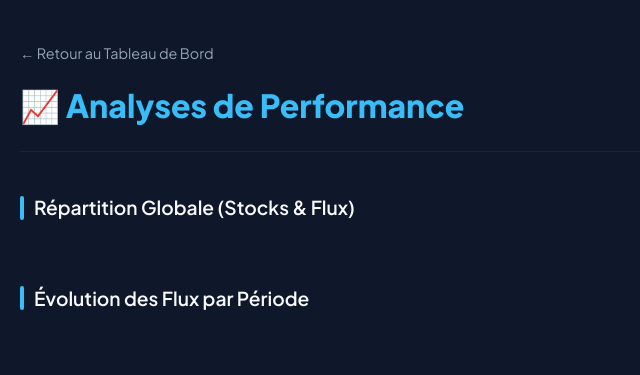
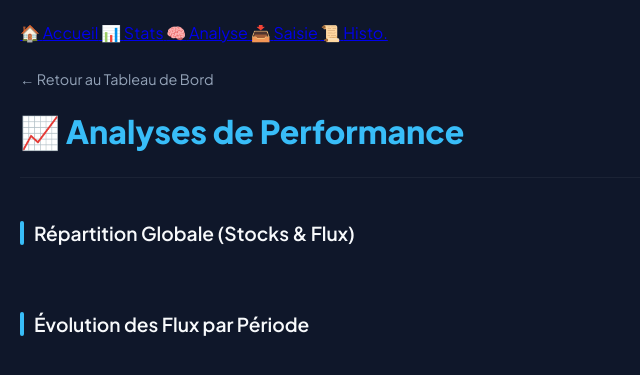
Before and after one commit to tchiov4-cloud/TCHIO_TCHOUALA_VALDO_24G2618-StocckMaster, a Flask app: page /stats in a window 1280 px wide. Shown: the top 375 px of the page, without its empty margins (0-640 px from the left). Run offline with Flask 3, Linux system fonts and the light colour scheme; data that the repository does not hold is empty.

Commit message:
Update stats.html

```diff
--- a/templates/stats.html
+++ b/templates/stats.html
@@ -130,6 +130,29 @@
 </head>
 <body>
 
+    <nav class="mobile-nav">
+    <a href="/dashboard" class="nav-item">
+        <span class="icon">🏠</span>
+        <span class="label">Accueil</span>
+    </a>
+    <a href="/stats" class="nav-item">
+        <span class="icon">📊</span>
+        <span class="label">Stats</span>
+    </a>
+    <a href="/analyse" class="nav-item">
+        <span class="icon">🧠</span>
+        <span class="label">Analyse</span>
+    </a>
+    <a href="/form" class="nav-item">
+        <span class="icon">📥</span>
+        <span class="label">Saisie</span>
+    </a>
+    <a href="/affichage" class="nav-item">
+        <span class="icon">📜</span>
+        <span class="label">Histo.</span>
+    </a>
+</nav>
+
 <div class="container">
     <div class="header">
         <a href="/dashboard" class="nav-link">← Retour au Tableau de Bord</a>
```
